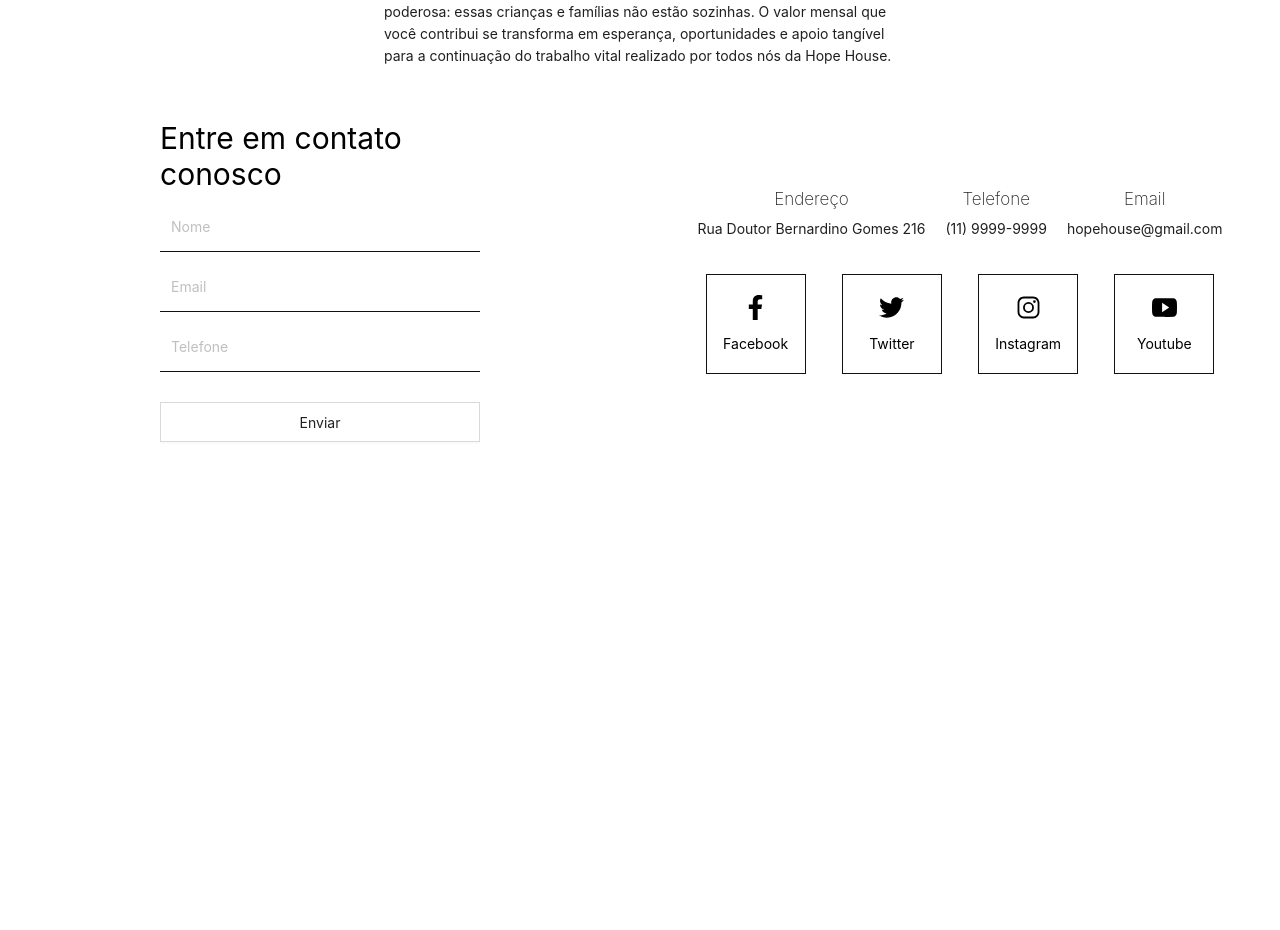
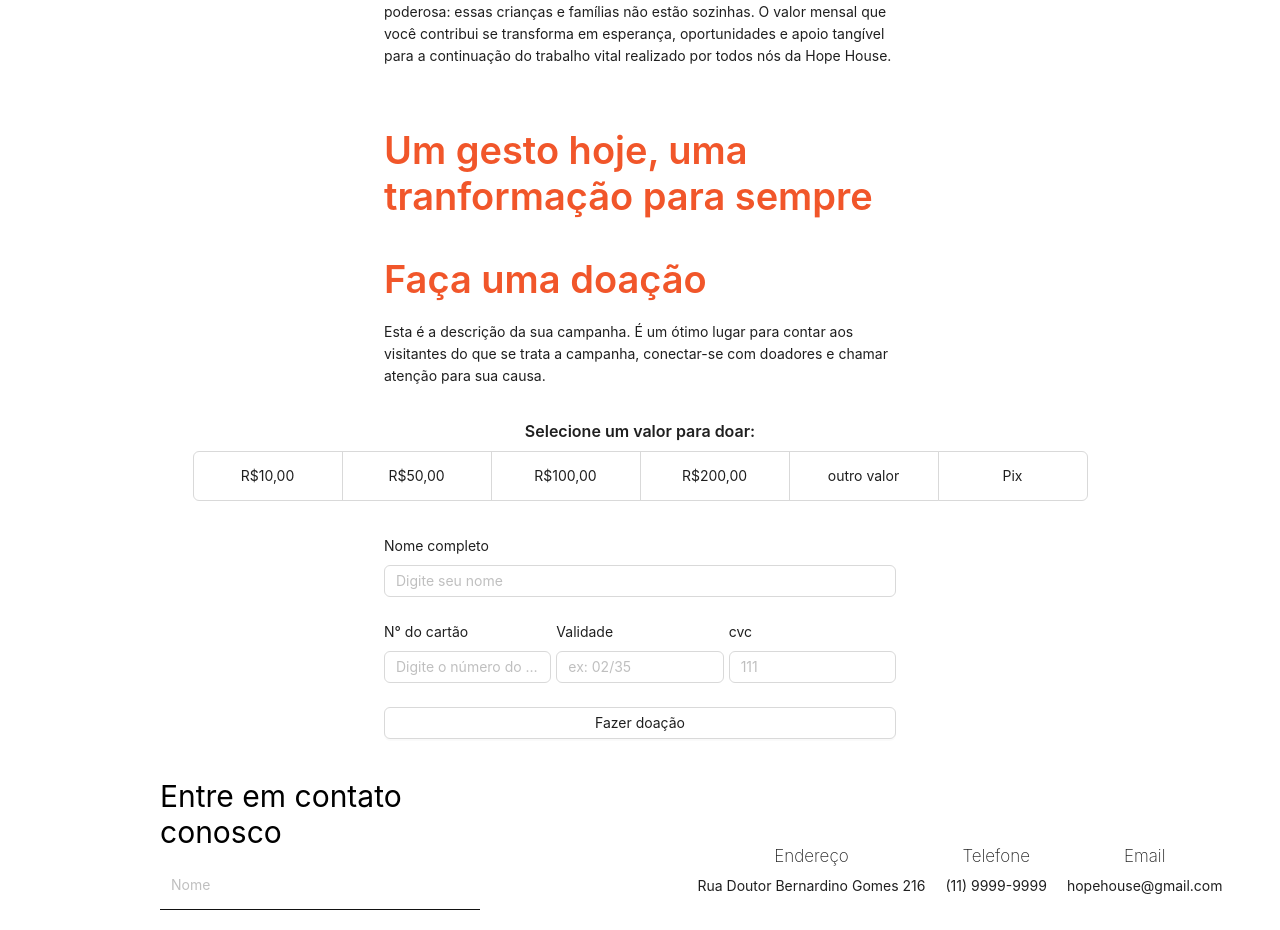
Before and after one commit to alexandre-oliveira-dev/hopeHouse_web, a Next.js app: page /donate in a window 1280 px wide. Shown: the part 629-1559 px from the top of the page. Before the commit the page ends 1110 px from the top, so only its background shows below. Built offline with nearby package versions, Linux system fonts and the light colour scheme.

Commit message:
checkpoint

```diff
--- /dev/null
+++ b/src/app/components/donateComponent/index.tsx
@@ -0,0 +1,77 @@
+"use client";
+import {Button, Col, Form, Radio, Row} from "antd";
+import React, {useState} from "react";
+import "./style.css";
+import Title from "antd/es/typography/Title";
+import {useForm} from "antd/es/form/Form";
+import Input from "antd/es/input/Input";
+
+export default function DonateComponent() {
+  const [optionSelected, setOptionSelected] = useState<string | number>();
+  const [form] = useForm();
+  return (
+    <Col style={{width: "100%"}}>
+      <Row
+        style={{
+          width: "100%",
+          justifyContent: "center",
+          height: "auto",
+        }}
+      >
+        <Title level={5}>Selecione um valor para doar:</Title>
+        <Radio.Group
+          style={{display: "flex"}}
+          onChange={e => setOptionSelected(e.target.value)}
+        >
+          <Radio.Button className="radioButton" value={10}>
+            R$10,00
+          </Radio.Button>
+          <Radio.Button className="radioButton" value={50}>
+            R$50,00
+          </Radio.Button>
+          <Radio.Button className="radioButton" value={100}>
+            R$100,00
+          </Radio.Button>
+          <Radio.Button className="radioButton" value={200}>
+            R$200,00
+          </Radio.Button>
+          <Radio.Button className="radioButton" value="other">
+            outro valor
+          </Radio.Button>
+          <Radio.Button className="radioButton" value="pix">
+            Pix
+          </Radio.Button>
+        </Radio.Group>
+      </Row>
+      {optionSelected === "other" && (
+        <>
+          <br />
+          <br />
+          <Input
+            placeholder="Digite o valor que deseja!"
+            // onChange={e => setOptionSelected(e.target.value)}
+          ></Input>
+        </>
+      )}
+      <br />
+      <br />
+      <Form form={form} layout="vertical" style={{width: "100%"}}>
+        <Form.Item label="Nome completo">
+          <Input placeholder="Digite seu nome"></Input>
+        </Form.Item>
+        <Row style={{justifyContent: "center", width: "100%", gap: 5}}>
+          <Form.Item style={{flex: 1}} label="N° do cartão">
+            <Input placeholder="Digite o número do seu cartão"></Input>
+          </Form.Item>
+          <Form.Item style={{flex: 1}} label="Validade">
+            <Input placeholder="ex: 02/35"></Input>
+          </Form.Item>
+          <Form.Item style={{flex: 1}} label="cvc">
+            <Input placeholder="111"></Input>
+          </Form.Item>
+        </Row>
+      </Form>
+      <Button style={{width: "100%"}}>Fazer doação</Button>
+    </Col>
+  );
+}
--- /dev/null
+++ b/src/app/components/donateComponent/style.css
@@ -0,0 +1,7 @@
+.radioButton{
+    width: 150px;
+    height: 50px;
+    display: flex;
+    justify-content: center;
+    align-items: center;
+}
--- a/src/app/donate/page.tsx
+++ b/src/app/donate/page.tsx
@@ -5,6 +5,7 @@ import "../page.css";
 import MainComponent from "../components/mainComponent";
 import Title from "antd/es/typography/Title";
 import Paragraph from "antd/es/typography/Paragraph";
+import DonateComponent from "../components/donateComponent";
 
 export default function Donate() {
   return (
@@ -28,6 +29,18 @@ export default function Donate() {
             transforma em esperança, oportunidades e apoio tangível para a
             continuação do trabalho vital realizado por todos nós da Hope House.
           </Paragraph>
+          <Title style={{color: "#F1562A"}}>
+            Um gesto hoje, uma tranformação para sempre
+          </Title>
+          <br />
+          <Title style={{color: "#F1562A"}}>Faça uma doação </Title>
+          <Paragraph>
+            Esta é a descrição da sua campanha. É um ótimo lugar para contar aos
+            visitantes do que se trata a campanha, conectar-se com doadores e
+            chamar atenção para sua causa.
+          </Paragraph>
+          <br />
+          <DonateComponent></DonateComponent>
         </div>
       </section>
     </MainComponent>
```
